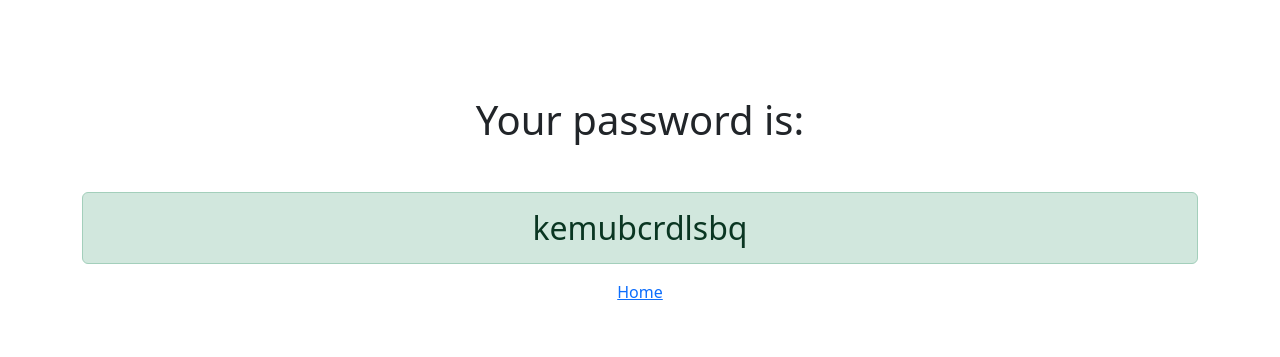
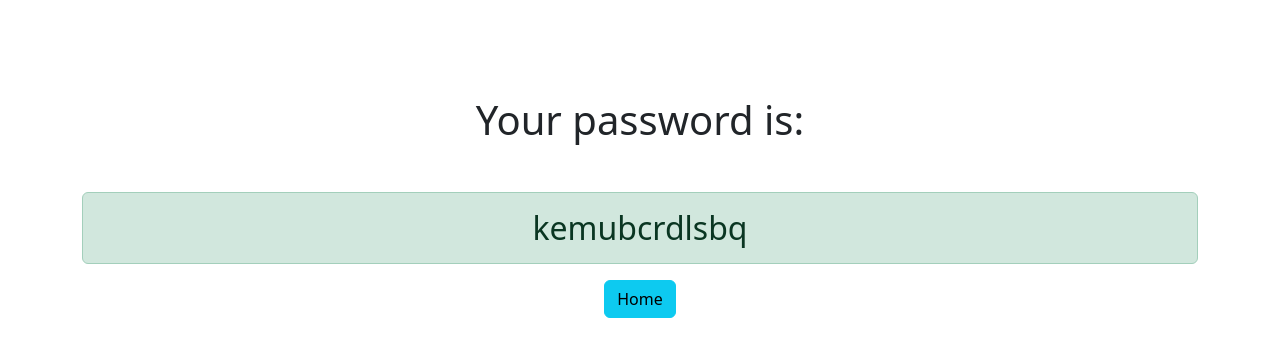
Before and after one commit to lenkamac/Django-password-generator, a Django app: page /generatedpassword/ in a window 1280 px wide. Shown: the top 357 px of the page. Run offline with Django 4.2, Linux system fonts and the light colour scheme.

Commit message:
change color for button

```diff
--- a/generator/templates/generator/password.html
+++ b/generator/templates/generator/password.html
@@ -4,5 +4,5 @@
 <div class="container text-center mt-5 pt-5">
     <h1>Your password is:</h1>
     <h2 class="alert alert-success mt-5">{{ password }}</h2>
-    <a href="{% url 'home' %}">Home</a>
+    <a href="{% url 'home' %}" class="btn btn-info">Home</a>
 </div>
```
